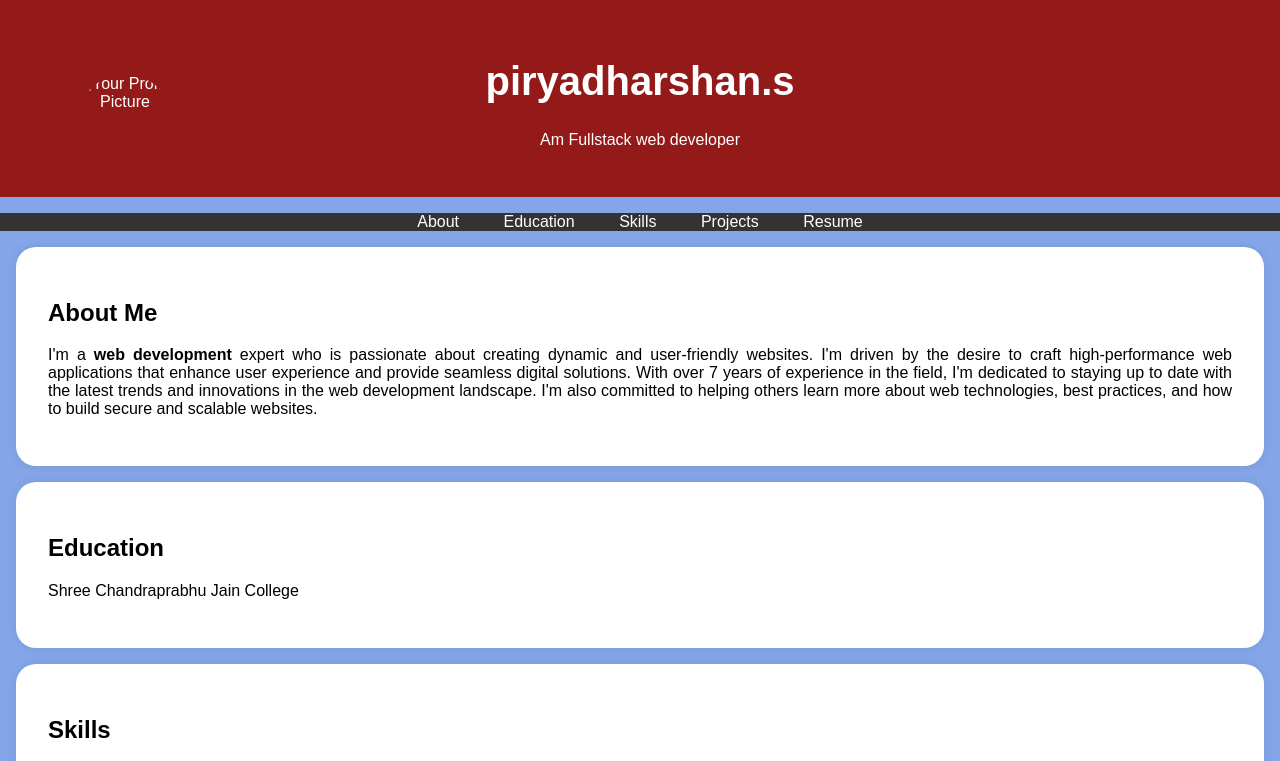
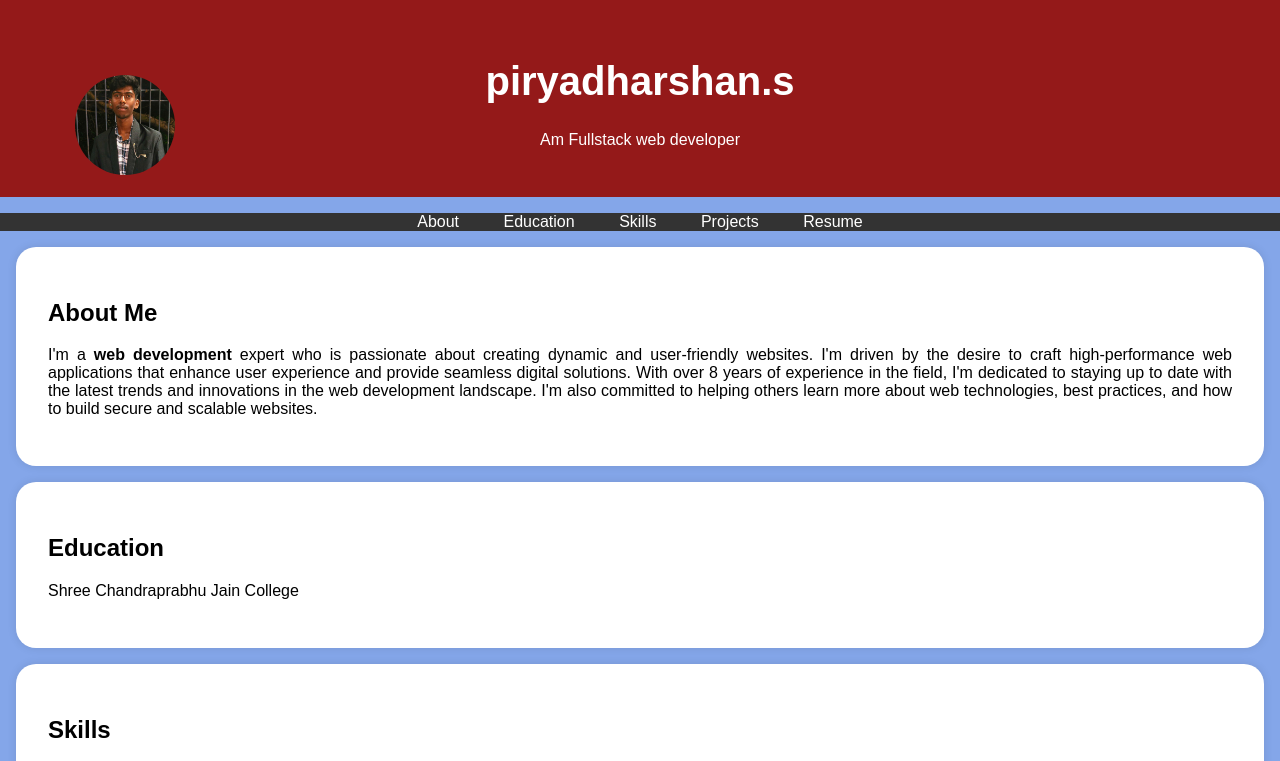
Before and after one commit to PRIYADHARSHAN-S754/portfolio, a plain HTML site: page index.html in a window 1280 px wide. Shown: the top 761 px of the page. Drawn offline with Linux system fonts and the light colour scheme.

Commit message:
Update index.html

```diff
--- a/index.html
+++ b/index.html
@@ -95,7 +95,7 @@
     <header>
         <div class="header-content">
             <!-- Add your profile picture here -->
-            <img src="me.jpg.jpg" alt="Your Profile Picture" class="profile-picture">
+            <img src="me.jpg" alt="Your Profile Picture" class="profile-picture">
             <h1>piryadharshan.s</h1>
             <p>Am Fullstack web developer</p>
         </div>
@@ -117,7 +117,7 @@
             <h2>About Me</h2>
             <p>I'm a <b>web development</b> expert who is passionate about creating dynamic and user-friendly websites.
                 I'm driven by the desire to craft high-performance web applications that enhance user experience and provide
-                 seamless digital solutions. With over 7 years of experience in the field, I'm dedicated to staying up to date
+                 seamless digital solutions. With over 8 years of experience in the field, I'm dedicated to staying up to date
                  with the latest trends and innovations in the
                  web development landscape. I'm also committed to helping others learn more about web technologies,
                  best practices, and how to build secure and scalable websites.</p>
@@ -151,7 +151,7 @@
         <div class="section-content">
             <center>
             <h2>Resume</h2>
-            <a href="resume.pdf.pdf" target="_blank" class="download-button">Download CV</a>
+            <a href="resume.pdf" target="_blank" class="download-button">Download CV</a>
         </center>
         </div>
 
```
